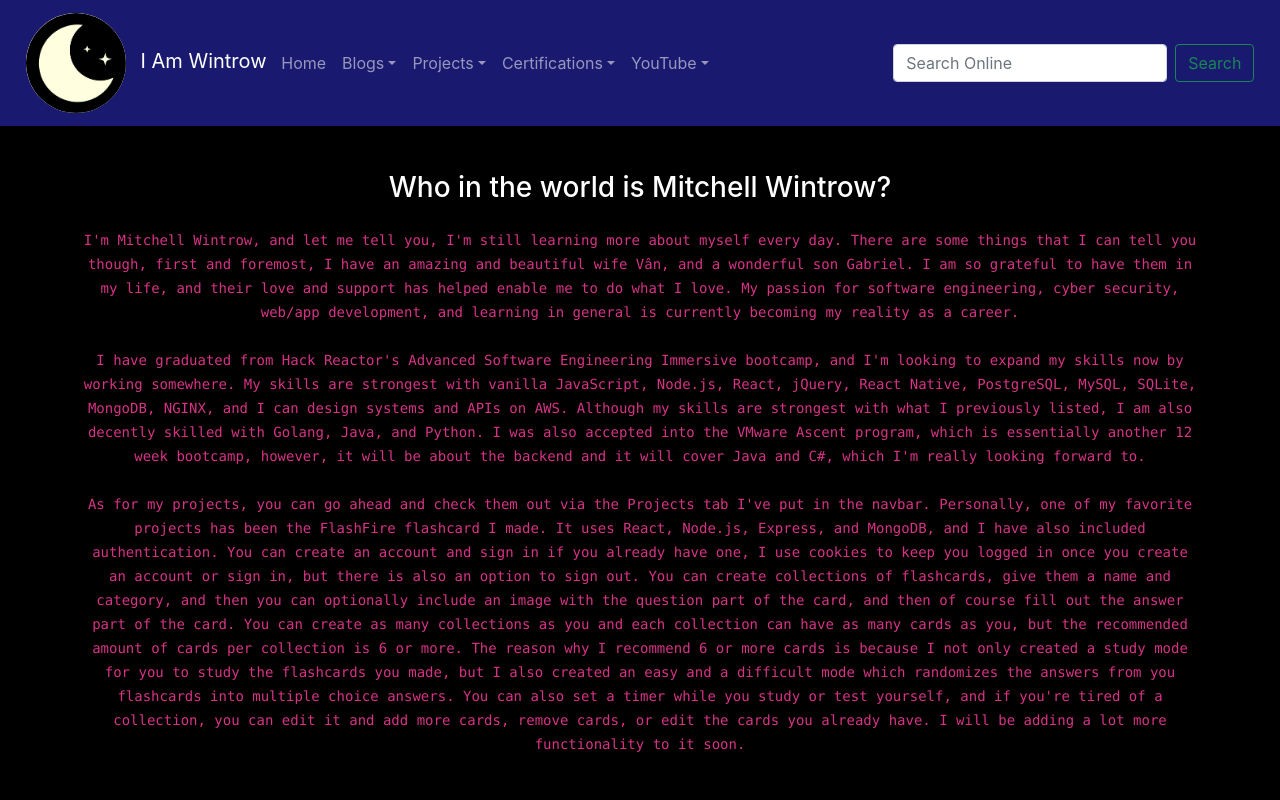
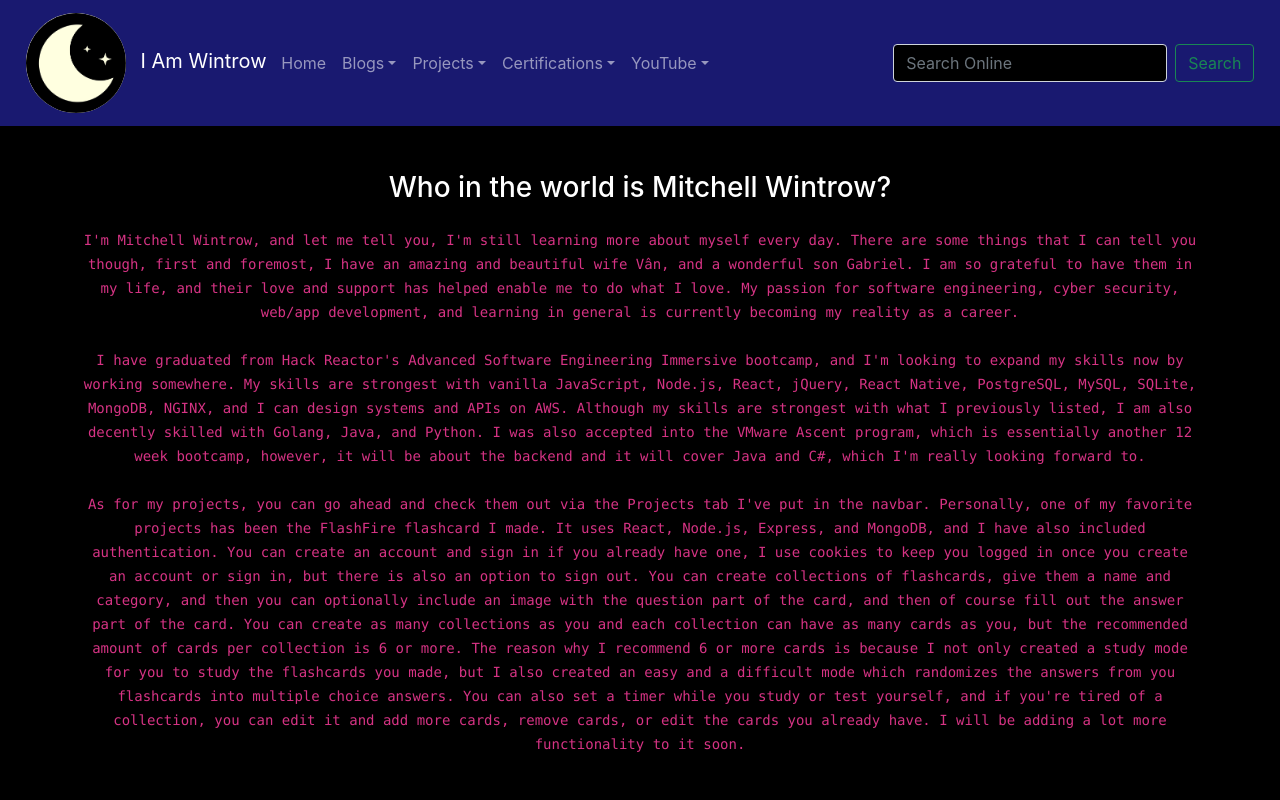
Before and after one commit to mrrobotisreal/iamwintrow-vite, a React (Vite) app: page / in a window 1280 px wide. Shown: the top 800 px of the page. Built offline with nearby package versions, Linux system fonts and the light colour scheme.

Commit message:
Changed search bar css styling to match with dark mode.

```diff
--- a/src/NavBar/NavBar.jsx
+++ b/src/NavBar/NavBar.jsx
@@ -131,6 +131,7 @@ export default function NavBar(props) {
           </Nav>
           <Form className="d-flex">
             <FormControl
+              style={{backgroundColor: darkMode ? 'black' : 'white', color: darkMode ? 'white' : 'black'}}
               type="search"
               placeholder="Search Online"
               className="me-2"
```
